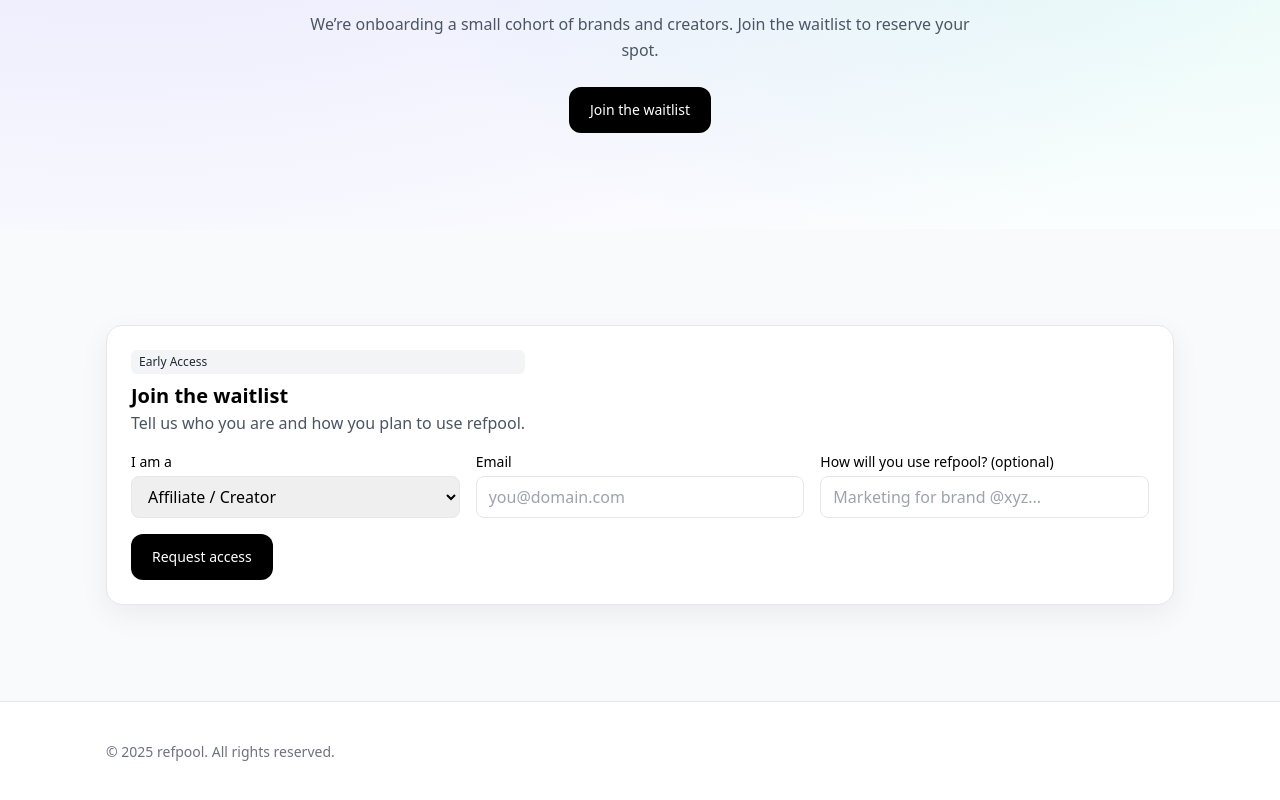
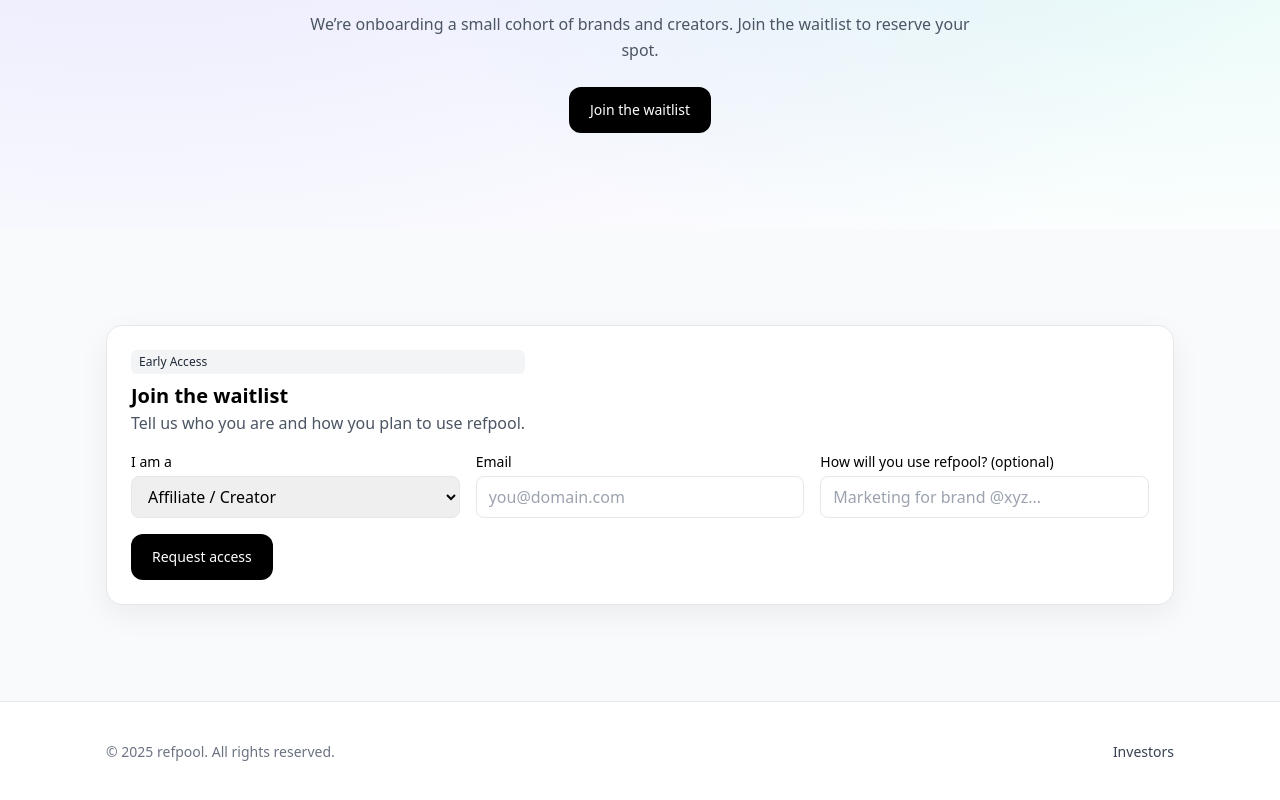
Before and after one commit to mihailistov/refpool-landing, a Next.js app: page / in a window 1280 px wide. Shown: the part 3826-4626 px from the top of the page. Built offline with nearby package versions, Linux system fonts and the light colour scheme.

Commit message:
add investors links

```diff
--- a/components/Nav.tsx
+++ b/components/Nav.tsx
@@ -19,7 +19,7 @@
         </nav>
 
         {/* Call-to-action Buttons */}
-        <div className="flex flex-col sm:flex-row gap-2 sm:gap-3 shrink-0">
+        <div className="flex flex-row sm:flex-row gap-2 sm:gap-3 shrink-0">
           {/* <a href="#waitlist" className="btn btn-secondary w-full sm:w-auto text-center">Waitlist</a> */}
           <a href="#cta" className="btn btn-primary w-full sm:w-auto text-center">Get early access</a>
         </div>
--- a/pages/index.tsx
+++ b/pages/index.tsx
@@ -7,6 +7,7 @@
 import FAQ from "@/components/FAQ";
 import CTA from "@/components/CTA";
 import Waitlist from "@/components/Waitlist";
+import Link from "next/link";
 
 export default function Home() {
   return (
@@ -23,11 +24,9 @@
       <footer className="border-t border-gray-200">
         <div className="mx-auto container-tight px-4 py-10 flex flex-col md:flex-row gap-4 items-center justify-between">
           <div className="text-sm text-gray-500">© {new Date().getFullYear()} refpool. All rights reserved.</div>
-          {/* <div className="flex items-center gap-4 text-sm">
-            <a className="nav-link" href="#">Terms</a>
-            <a className="nav-link" href="#">Privacy</a>
-            <a className="nav-link" href="#">Contact</a>
-          </div> */}
+          <div className="flex items-center gap-4 text-sm">
+            <Link href="/investors" className="nav-link">Investors</Link>
+          </div>
         </div>
       </footer>
     </main>
```
